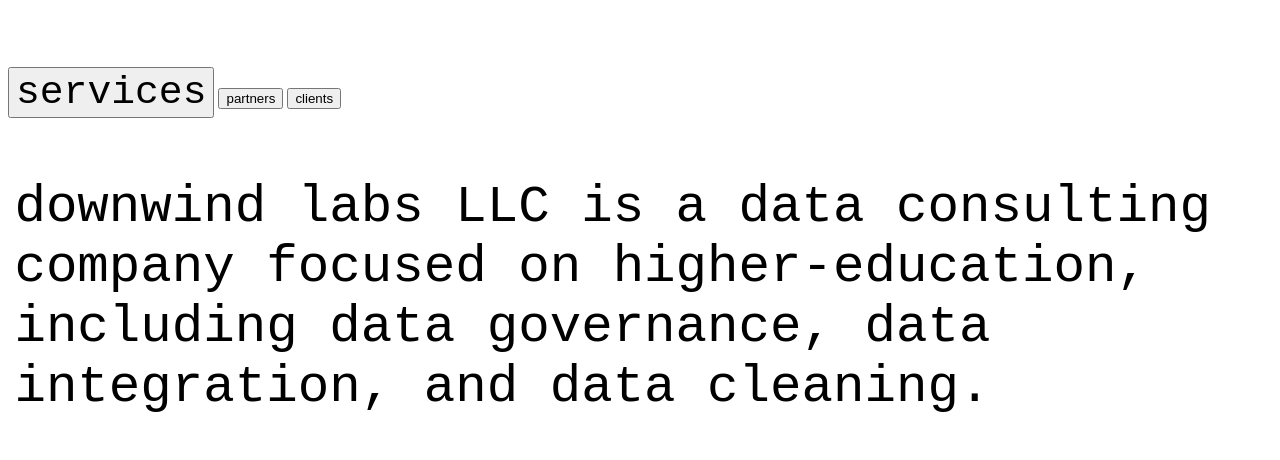
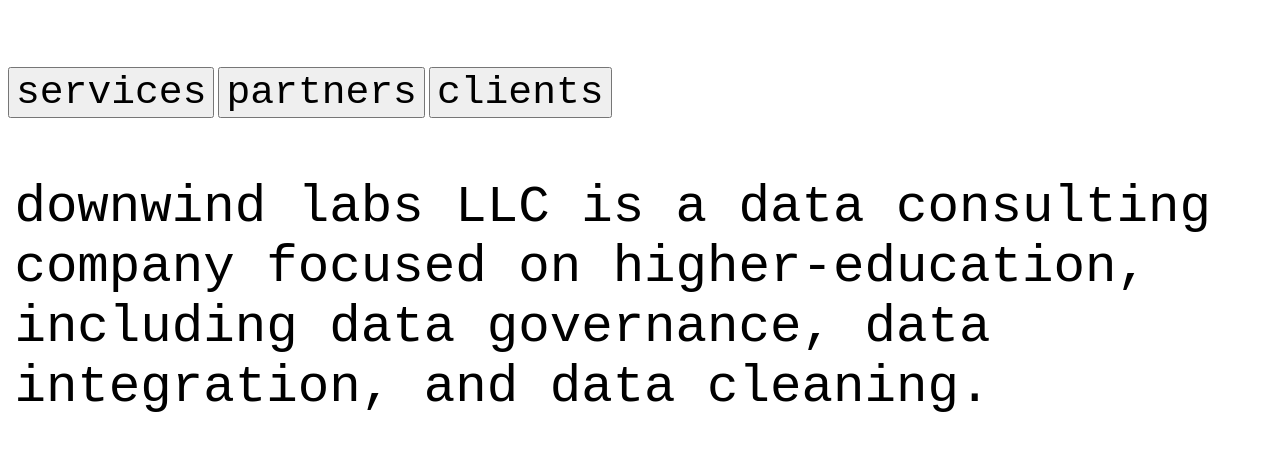
Before and after one commit to downwindlabs/downwindlabs.github.io, a plain HTML site: page index.html in a window 1280 px wide. Shown: the part 212-672 px from the top of the page. Drawn offline with Linux system fonts and the light colour scheme.

Commit message:
Update index.html

```diff
--- a/index.html
+++ b/index.html
@@ -8,7 +8,7 @@
             p   {font-family: monospace;
                  font-size: 4.1vw;
                  padding: 0.5vw}
-            p2  {font-family: monospace;
+            button  {font-family: monospace;
                  font-size: 3.1vw;}
             subnavbtn {padding: 1.5vw;}
         </style>
```
